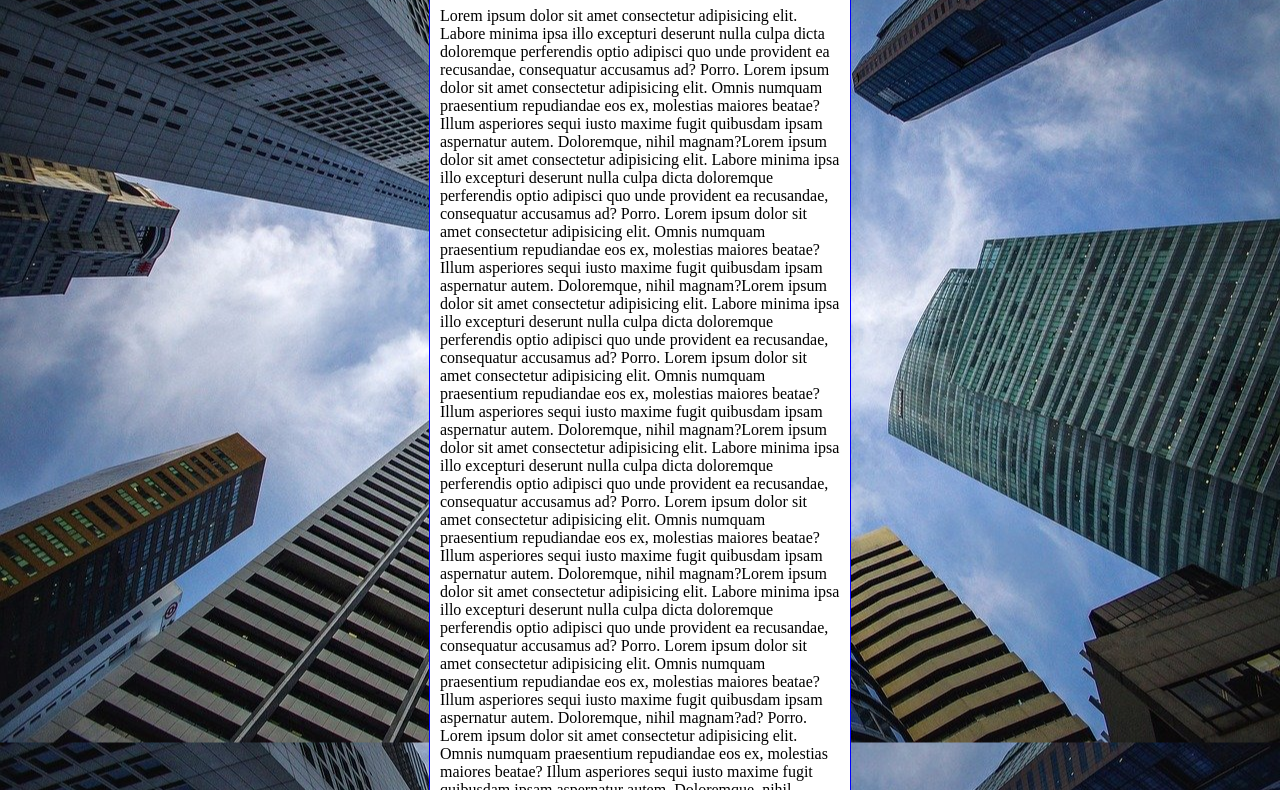
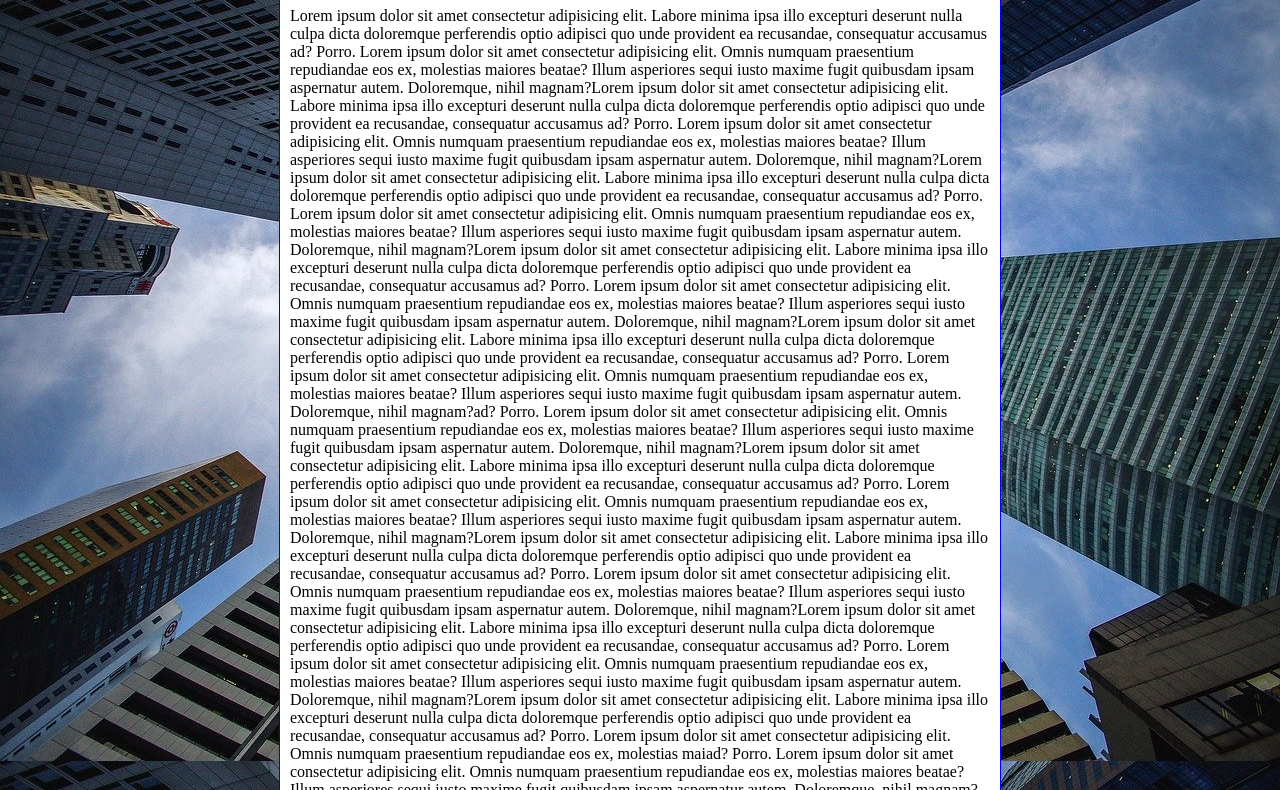
Before and after one commit to llucas0109/Modulo3, a plain HTML site: page 06/index.html in a window 1280 px wide. Shown: the part 92-882 px from the top of the page. Drawn offline with Linux system fonts and the light colour scheme.

Commit message:
acrecentando novos elementos

```diff
--- a/06/index.html
+++ b/06/index.html
@@ -8,19 +8,29 @@
         /*Colocamos uma cor de fundo mesmo co fundo sendoa a imagem para que quando o usuario for acessar o site ele posso mexer sem que a imagens estaja totalente carregada prieiro carrega o a texto depois ve as iagens o ideial é ter umfundo atras.*/
         body{
             height: 100vh; /*Preste atençao nos view porte e nas 'interaçoes' co outros elementos*/
-            background-color: black;
+           /* background-color: black;
             background-image: url('imagens/wallpaper002.jpg');
             background-repeat: repeat-y;
             background-position: center center;
-            background-size: auto; /*Cobre cortando a imagem para adaptar na view*/
+            background-size: cover; /*Cobre cortando a imagem para adaptar na view*/
 
             /*Podemos usar porcentagem e altura e largura em backgroud size
             o que faria a imagem se expremer ou espandir  e tambe temos o contein quecria barras laterais ou horizontais tentando adaptar a imagem*/
+            /*background-attachment: fixed; /*fixed a imagem ficafixa scroll imagem acompanha o conteudo*/
+
+            /*Os Short-hand from this things sao
+            background: color>imagem>Posiçao>reapeat>[size]>attachment
+
+            O size desse Short hand nao funciona muito bem entao simpleente retiraos ele e colocamos ele separadamente
+            */
+            background: black url('imagens/wallpaper002.jpg') center center no-repeat fixed;
+            background-size: cover;/*vai diinuindo ou almentando o zoo m*/
+
         }
         main{
             background-color: white;
+            max-width: 700px; /*Se a iage Crescer ela vai crescer so ate 700pxo inverso para min-width*/
             padding: 10px;
-            width: 400px;
             border-radius: 20px;
             margin: auto;
             border: 1px solid blue;
```
